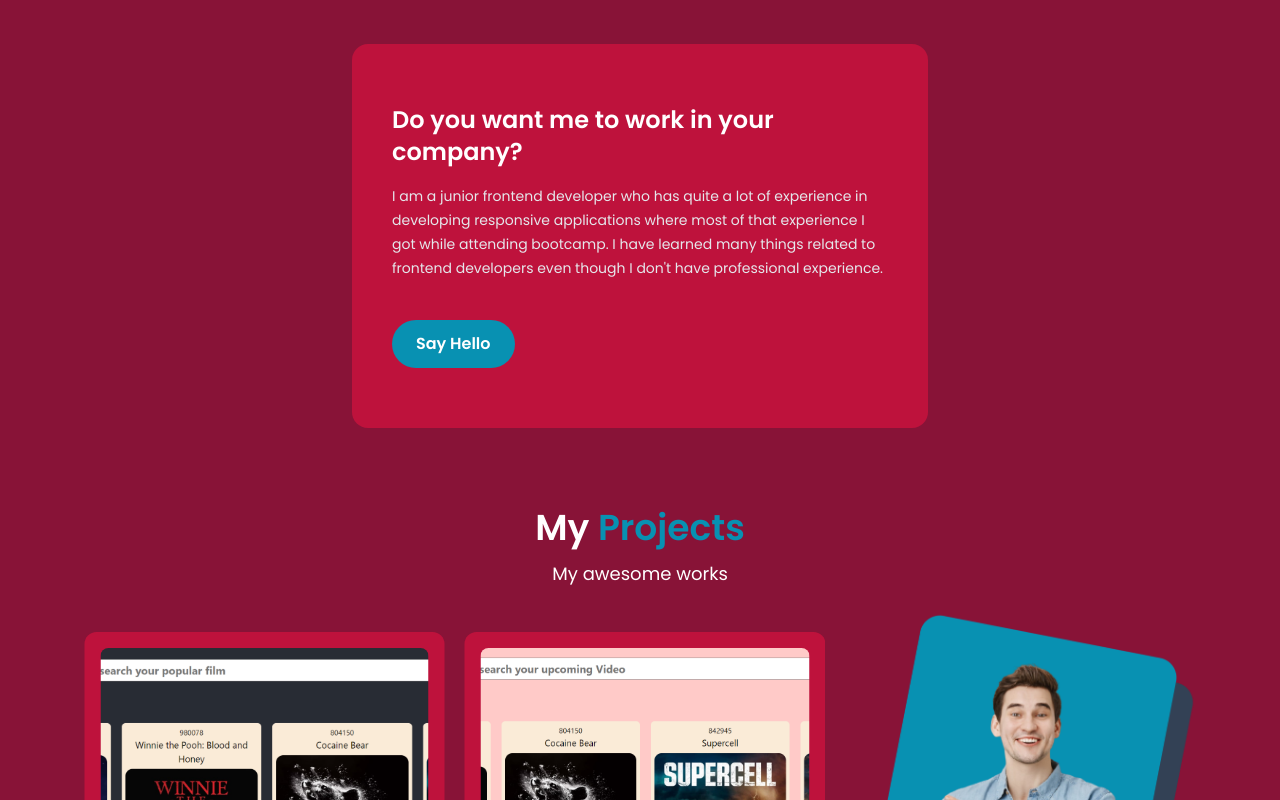
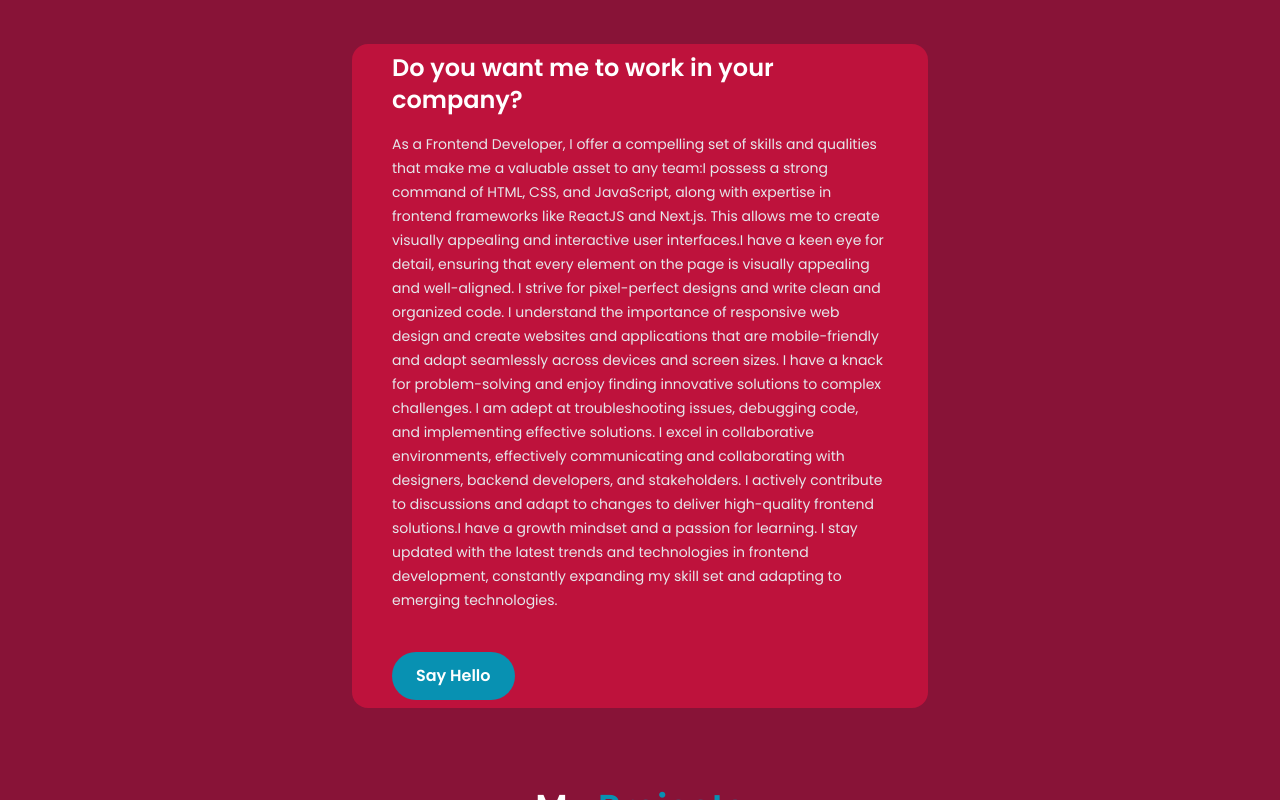
Before and after one commit to Ginasonia98/portofliofrontenddeveloper, a React (Vite) app: page / in a window 1280 px wide. Shown: the part 1980-2780 px from the top of the page. Built offline with nearby package versions, Linux system fonts and the light colour scheme.

Commit message:
add new link

```diff
--- a/src/components/About.jsx
+++ b/src/components/About.jsx
@@ -22,7 +22,7 @@ const About = () => {
               </p>
               <br />
               <br />
-              <a href="https://drive.google.com/file/d/1iYcqgtxMtb7OEPjHZmfyMfDJwPaTmq9w/view?usp=sharing">
+              <a href="https://drive.google.com/file/d/1RXhWC8jtSSBgmLXf4-MxdW856RcPPswK/view">
                 <button className="btn-primary">See My Curriculum Vitae</button>
               </a>
             </div>
--- a/src/components/Contact.jsx
+++ b/src/components/Contact.jsx
@@ -23,6 +23,11 @@ const Contact = () => {
       logo: "logo-linkedin",
       text: "Gina Sonia Br Tobing",
       url: "https://www.linkedin.com/in/ginatobing/",
+    },
+    {
+      logo: "logo-whatsapp",
+      text: "Whatsapp",
+      url: "https://api.whatsapp.com/send/?phone=6281398498112&text&type=phone_number&app_absent=0",
     },
   ];
 
--- a/src/components/Hireme.jsx
+++ b/src/components/Hireme.jsx
@@ -16,11 +16,27 @@ const Hireme = () => {
             Do you want me to work in your company?
           </h2>
           <p className="lg:text-left text-justify max-w-lg text-sm mt-4 text-gray-200 leading-6">
-            I am a junior frontend developer who has quite a lot of experience
-            in developing responsive applications where most of that experience
-            I got while attending bootcamp. I have learned many things related
-            to frontend developers even though I don't have professional
-            experience.
+            As a Frontend Developer, I offer a compelling set of skills and
+            qualities that make me a valuable asset to any team:I possess a
+            strong command of HTML, CSS, and JavaScript, along with expertise in
+            frontend frameworks like ReactJS and Next.js. This allows me to
+            create visually appealing and interactive user interfaces.I have a
+            keen eye for detail, ensuring that every element on the page is
+            visually appealing and well-aligned. I strive for pixel-perfect
+            designs and write clean and organized code. I understand the
+            importance of responsive web design and create websites and
+            applications that are mobile-friendly and adapt seamlessly across
+            devices and screen sizes. I have a knack for problem-solving and
+            enjoy finding innovative solutions to complex challenges. I am adept
+            at troubleshooting issues, debugging code, and implementing
+            effective solutions. I excel in collaborative environments,
+            effectively communicating and collaborating with designers, backend
+            developers, and stakeholders. I actively contribute to discussions
+            and adapt to changes to deliver high-quality frontend solutions.I
+            have a growth mindset and a passion for learning. I stay updated
+            with the latest trends and technologies in frontend development,
+            constantly expanding my skill set and adapting to emerging
+            technologies.
           </p>
           <button className="btn-primary mt-10">Say Hello</button>
         </div>
```
